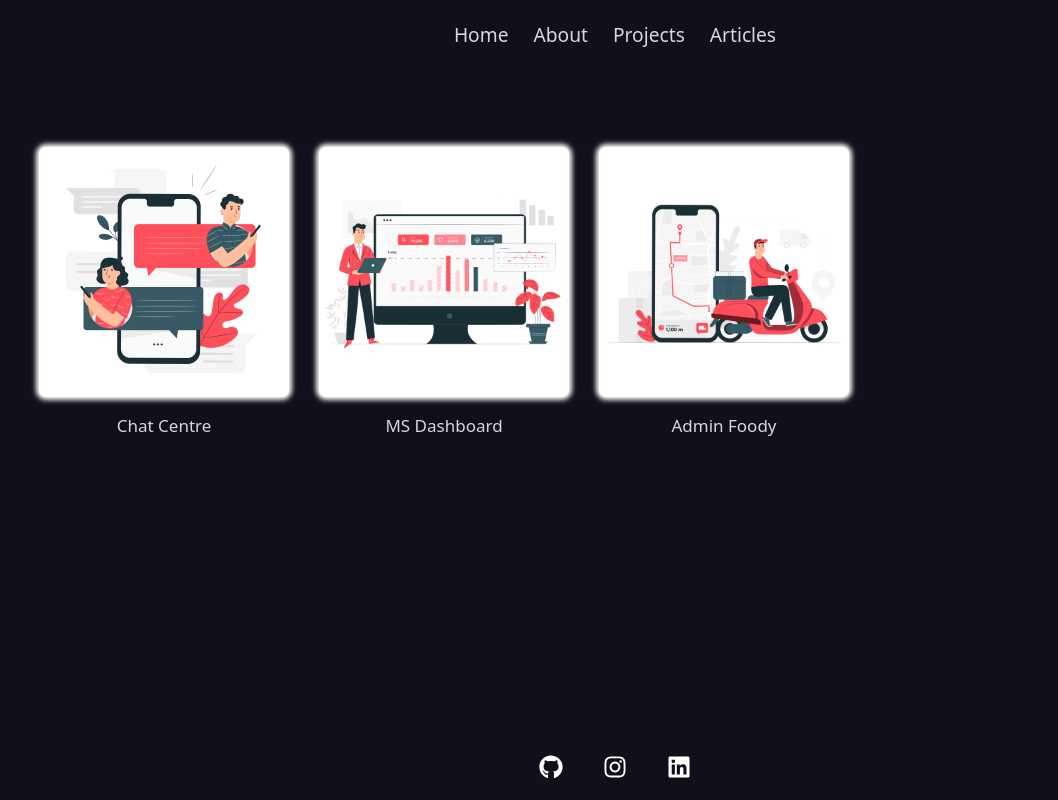
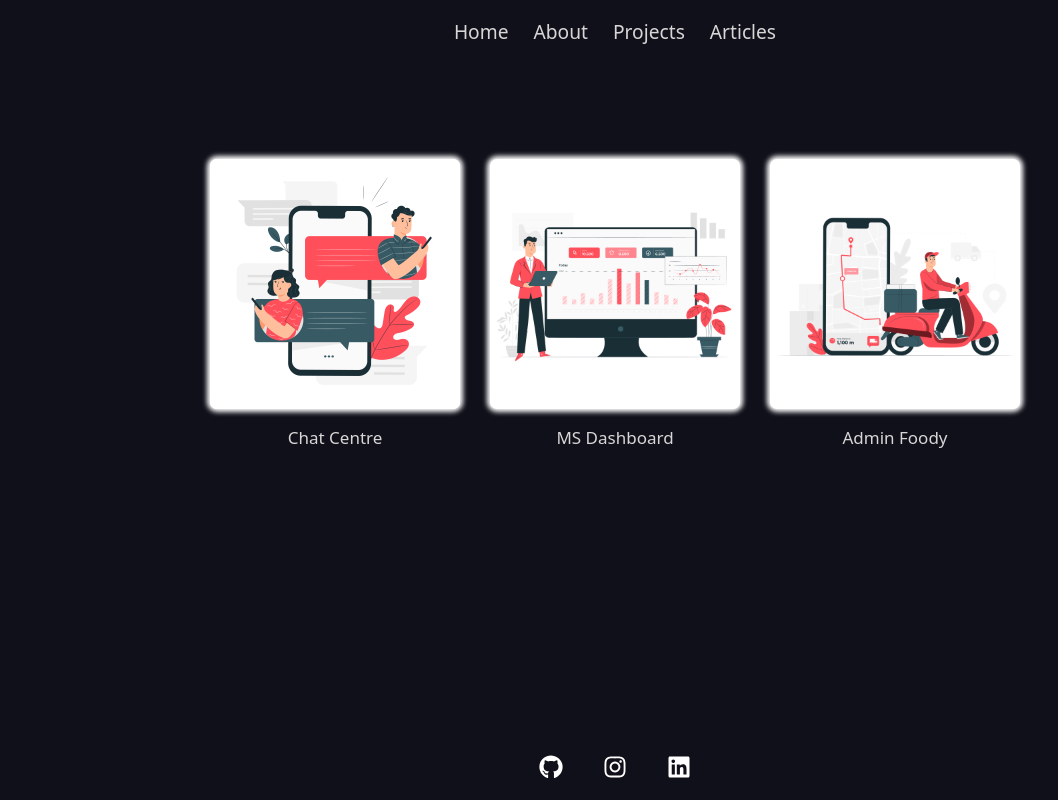
Before and after one commit to shahsuvarli/shahsuvarli.com, a Next.js app: page /projects in a window 1280 px wide. Shown: the whole page, without its empty margins (25-1083 px from the left). Built offline with nearby package versions, Linux system fonts and the light colour scheme.

Commit message:
modal fixed

```diff
--- a/src/components/header/header.module.css
+++ b/src/components/header/header.module.css
@@ -56,5 +56,6 @@
 
   .burgerMenu {
     display: flex;
+    margin-top: 20px;
   }
 }
--- a/src/components/layout/index.js
+++ b/src/components/layout/index.js
@@ -3,6 +3,7 @@ import Header from "../header";
 import Footer from "../footer";
 import styles from "./layout.module.css";
 import menu from "../../utils/menu.json";
+import Link from "next/link";
 
 function Layout({ children }) {
   const [showModal, setShowModal] = React.useState(false);
@@ -11,17 +12,31 @@ function Layout({ children }) {
     setShowModal(value);
   };
 
+  const closeModal = () => {
+    setShowModal(false);
+  };
+
   return (
     <div className={styles.layoutContainer}>
       <div
         className={`${styles.menuModal} ${
           showModal ? styles.showModal : undefined
         }`}
+        onClick={closeModal}
       >
         <div className={styles.modalCard}>
-          <ul>
+          <ul className={styles.menuElements}>
             {menu.map((item) => {
-              <li key={item.id}>{item.name}</li>;
+              return (
+                <li key={item.id}>
+                  <Link
+                    href={item.link}
+                    style={{ textDecoration: "none", color: "#fff" }}
+                  >
+                    {item.name}
+                  </Link>
+                </li>
+              );
             })}
           </ul>
         </div>
--- a/src/components/layout/layout.module.css
+++ b/src/components/layout/layout.module.css
@@ -35,3 +35,7 @@
   font-size: 30px;
   box-sizing: border-box;
 }
+
+.menuElements{
+  text-align: center;
+}
--- a/src/components/projects/index.js
+++ b/src/components/projects/index.js
@@ -9,7 +9,6 @@ import { BiSlideshow } from "react-icons/bi";
 function ProjectsContainer() {
   return (
     <div className={styles.projectsContainer}>
-      {/* <h1 className={styles.proectjsHeader}>My works</h1> */}
       <div className={styles.myProjects}>
         {projects.map((project) => {
           const imagePath = project.image;
--- a/src/components/projects/projects.module.css
+++ b/src/components/projects/projects.module.css
@@ -6,6 +6,7 @@
   flex-direction: column;
   height: var(--page-height);
   box-sizing: border-box;
+  margin-bottom: 100px;
 }
 
 .projectsHeader {
@@ -18,16 +19,13 @@
   height: 100%;
   position: absolute;
   border-radius: 7px;
-
 }
 
 .iconsContainer {
   position: absolute;
   justify-content: center;
   align-items: center;
-  /* background-color: rgba(255, 0, 0, 0.644); */
   background-color: rgba(28, 29, 30, 0.923);
-
   gap: 20px;
   display: none;
   width: 100%;
@@ -42,9 +40,11 @@
   margin-top: 1%;
   width: 90%;
   display: flex;
-  align-items: flex-start;
+  align-items: center;
+  justify-content: center;
   gap: 30px;
   flex-wrap: wrap;
+  padding: 20px 0 100px 0;
 }
 
 .projectCard {
```
